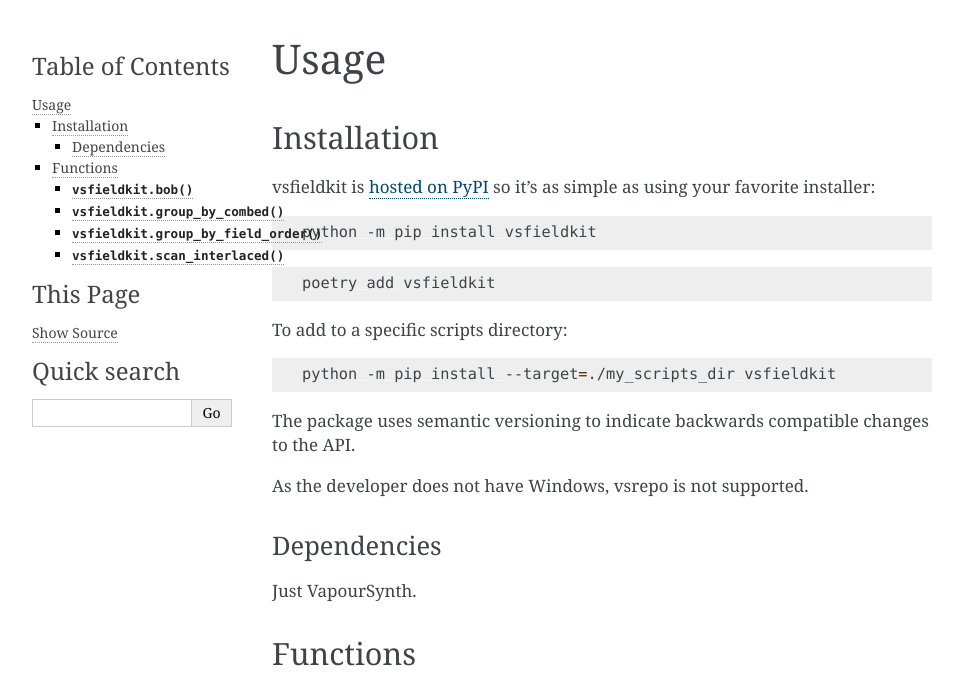
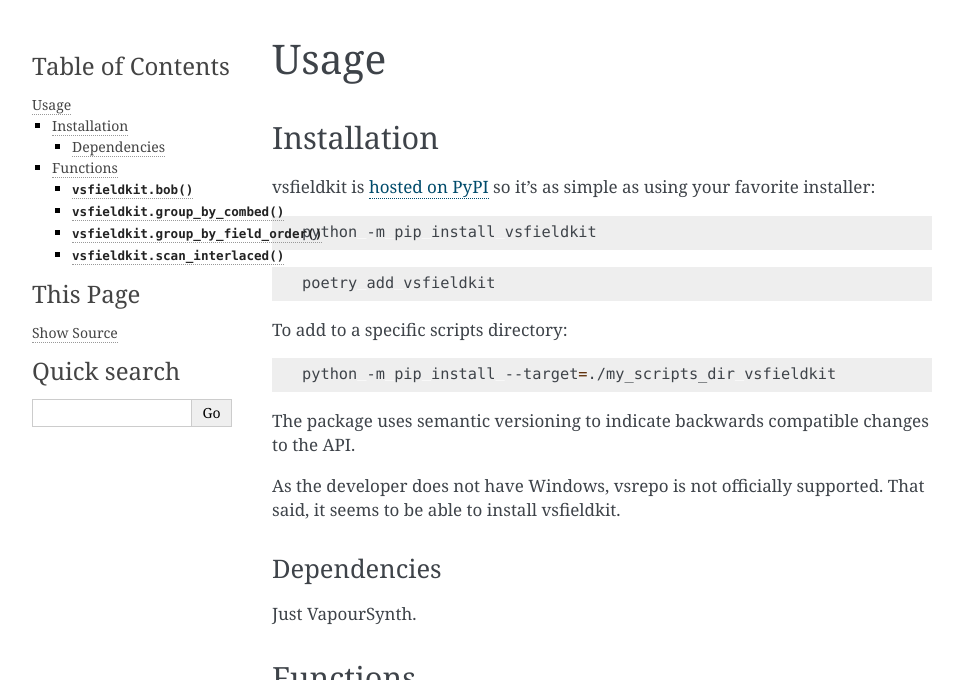
Before and after one commit to JustinTArthur/vsfieldkit, a Sphinx documentation site: the page built from docs/usage.rst, in a window 1280 px wide and 900 px high, cut to the strip 0-680 px from the top of the window. Shown: the whole strip, without its empty margins (148-1111 px from the left). Built offline with Sphinx 7.4.7, drawn with Linux system fonts in a browser that asks for light colours.

Commit message:
vsrepo note

```diff
--- a/docs/usage.rst
+++ b/docs/usage.rst
@@ -25,7 +25,8 @@
 The package uses semantic versioning to indicate backwards
 compatible changes to the API.
 
-As the developer does not have Windows, vsrepo is not supported.
+As the developer does not have Windows, vsrepo is not officially supported.
+That said, it seems to be able to install vsfieldkit.
 
 Dependencies
 ^^^^^^^^^^^^
```
